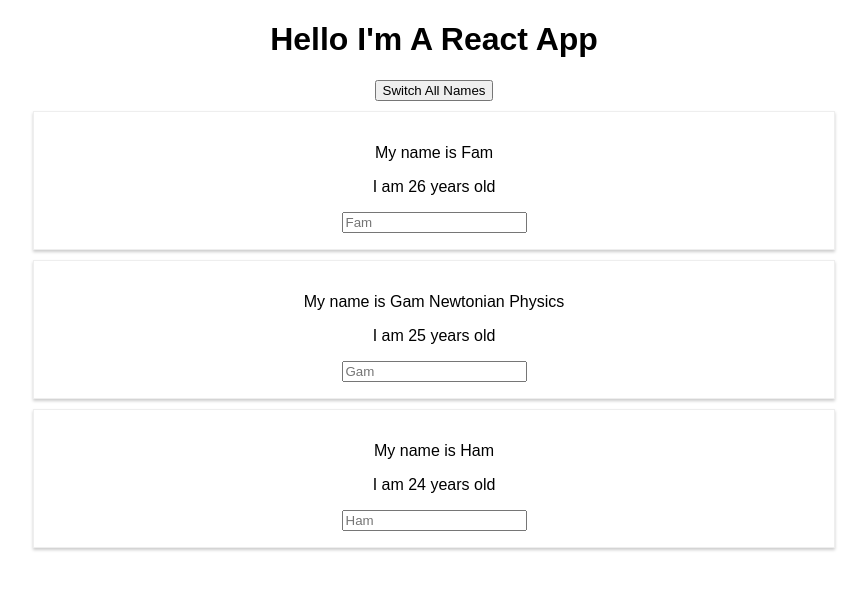
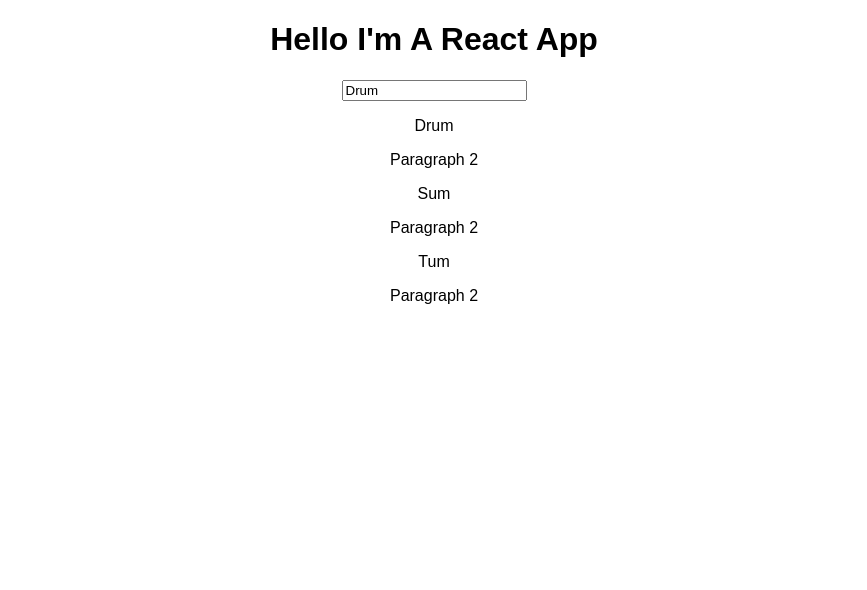
Before and after one commit to Board-Ape/under-the-hood-react, a React (Create React App) app: page / in a window 1280 px wide. Shown: the top 590 px of the page, without its empty margins (206-1073 px from the left). Built offline with nearby package versions, Linux system fonts and the light colour scheme.

Commit message:
Complete and correct

```diff
--- a/src/App.js
+++ b/src/App.js
@@ -1,73 +1,40 @@
 import React, { Component } from 'react';
 import './App.css';
-import Person from './Person/Person';
+// import Person from './Person/Person';
+import UserInput from './UserInput/UserInput';
+import UserOutput from './UserOutput/UserOutput';
 
 
 class App extends Component {
   constructor() {
     super()
     this.state = {
-      person: [
-        {name: 'Fam', age: 26},
-        {name: 'Gam', age: 25},
-        {name: 'Ham', age: 24},
-      ]
-    }
-  }
-
-  switchNameHandler = (newNamesArray, agesArray = null) => {
-    if (agesArray) {
-      this.setState({
-        person: [
-          { name: newNamesArray[0], age: agesArray[0] },
-          { name: newNamesArray[1], age: agesArray[1] },
-          { name: newNamesArray[2], age: agesArray[2] },
-        ]
-      })
-    }
-    else {
-      this.setState({
-        person: [
-          { name: newNamesArray[0], age: 1 },
-          { name: newNamesArray[1], age: 2 },
-          { name: newNamesArray[2], age: 3 },
-        ]
-      })
+      name: ['Drum','Sum', 'Tum']
     }
   }
 
   changeNameHandler = (event) => {
     this.setState({
-      person: [
-        { name: event.target.value, age: 1 },
-        { name: event.target.value, age: 2 },
-        { name: event.target.value, age: 3 },
-      ]
+      name: [event.target.value, 'Sum', 'Tum']
     })
   }
-
 
   render() {
     return(
       <div className="App">
         <h1>Hello I'm A React App</h1>
-        <button
-          onClick={ this.switchNameHandler.bind(this, ["Bub", "Lub", "Cub"]) }
-        >Switch All Names</button>
-        <Person
-          name={this.state.person[0].name}
-          age={this.state.person[0].age}
+        <UserInput
+          name={this.state.name[0]}
+          changeNames={ this.changeNameHandler }
         />
-        <Person
-          name={this.state.person[1].name}
-          age={this.state.person[1].age}
-          changeName={this.changeNameHandler}
-        > Newtonian Physics  </Person>
-        <Person
-          name={this.state.person[2].name}
-          age={this.state.person[2].age}
-          // switchName={ this.switchNameHandler.bind(this, ['Cring', 'Ming', 'Ting'], [6,7,8]) }
-          switchName={() => this.switchNameHandler(['Cring', 'Ming', 'Ting'], [6, 7, 8]) }
+        <UserOutput
+          name={this.state.name[0]}
+        />
+        <UserOutput
+          name={this.state.name[1]}
+       />
+        <UserOutput
+          name={this.state.name[2]}
         />
       </div>
     )
@@ -75,3 +42,76 @@ class App extends Component {
 }
 
 export default App;
+
+// class App extends Component {
+//   constructor() {
+//     super()
+//     this.state = {
+//       person: [
+//         { name: 'Fam', age: 26 },
+//         { name: 'Gam', age: 25 },
+//         { name: 'Ham', age: 24 },
+//       ]
+//     }
+//   }
+
+//   switchNameHandler = (newNamesArray, agesArray = null) => {
+//     if (agesArray) {
+//       this.setState({
+//         person: [
+//           { name: newNamesArray[0], age: agesArray[0] },
+//           { name: newNamesArray[1], age: agesArray[1] },
+//           { name: newNamesArray[2], age: agesArray[2] },
+//         ]
+//       })
+//     }
+//     else {
+//       this.setState({
+//         person: [
+//           { name: newNamesArray[0], age: 1 },
+//           { name: newNamesArray[1], age: 2 },
+//           { name: newNamesArray[2], age: 3 },
+//         ]
+//       })
+//     }
+//   }
+
+//   changeNameHandler = (event) => {
+//     this.setState({
+//       person: [
+//         { name: event.target.value, age: 1 },
+//         { name: event.target.value, age: 2 },
+//         { name: event.target.value, age: 3 },
+//       ]
+//     })
+//   }
+
+
+//   render() {
+//     return (
+//       <div className="App">
+//         <h1>Hello I'm A React App</h1>
+//         <UserInput />
+//         <UserOutput />
+//         <button
+//           onClick={this.switchNameHandler.bind(this, ["Bub", "Lub", "Cub"])}
+//         >Switch All Names</button>
+//         <Person
+//           name={this.state.person[0].name}
+//           age={this.state.person[0].age}
+//         />
+//         <Person
+//           name={this.state.person[1].name}
+//           age={this.state.person[1].age}
+//           changeName={this.changeNameHandler}
+//         > Newtonian Physics  </Person>
+//         <Person
+//           name={this.state.person[2].name}
+//           age={this.state.person[2].age}
+//           // switchName={ this.switchNameHandler.bind(this, ['Cring', 'Ming', 'Ting'], [6,7,8]) }
+//           switchName={() => this.switchNameHandler(['Cring', 'Ming', 'Ting'], [6, 7, 8])}
+//         />
+//       </div>
+//     )
+//   }
+// }
--- /dev/null
+++ b/src/UserInput/UserInput.js
@@ -0,0 +1,15 @@
+import React from 'react';
+
+const userInput = (props) => {
+    return (
+        <div>
+            <input
+                type="text"
+                value={props.name}
+                onChange={ props.changeNames }
+            />
+        </div>
+    )
+}
+
+export default userInput;
--- /dev/null
+++ b/src/UserOutput/UserOutput.js
@@ -0,0 +1,12 @@
+import React from 'react';
+
+const userOutput = (props) => {
+    return (
+        <div>
+            <p>{props.name}</p>
+            <p>Paragraph 2</p>
+        </div>
+    )
+}
+
+export default userOutput;
```
